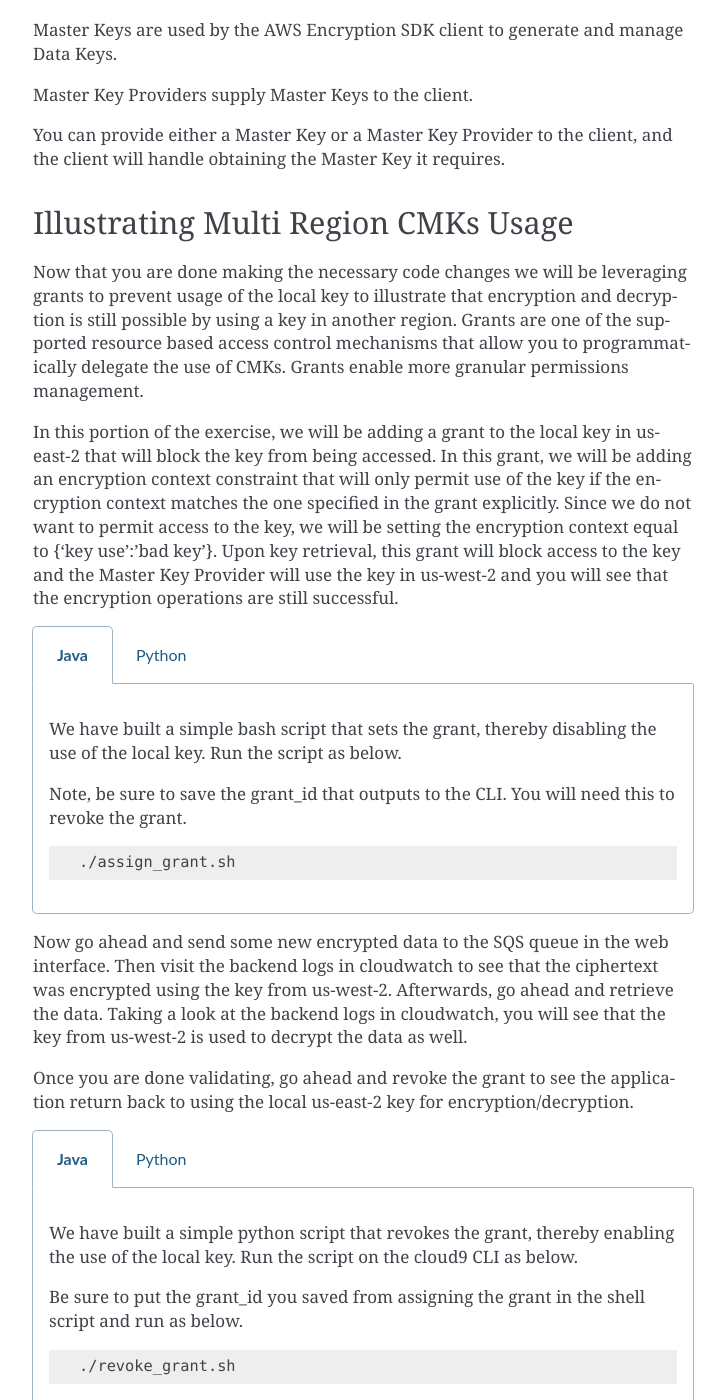
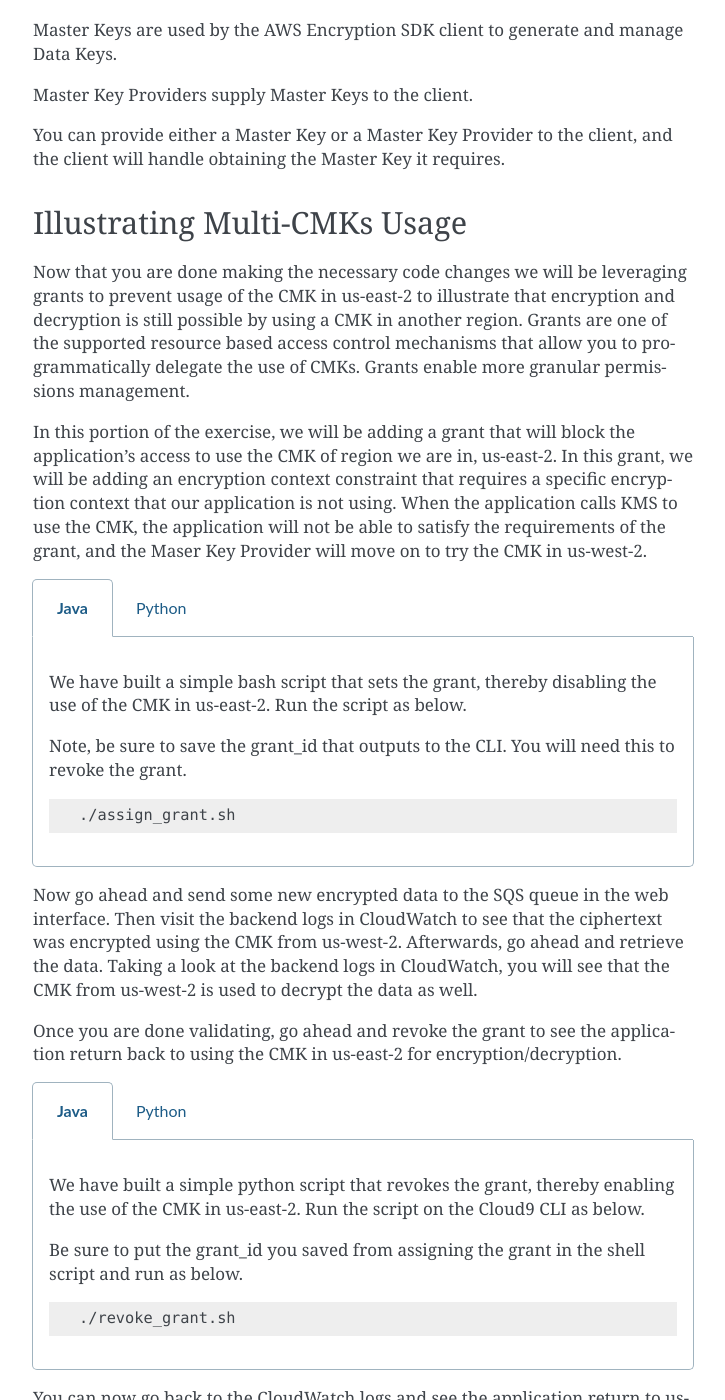
Before and after one commit to aws-samples/busy-engineers-encryption-sdk, a Sphinx documentation site: the page built from docs/exercises/5-multi_region.rst, in a window 1280 px wide and 1400 px high, scrolled down 4534 px. Shown: the whole window, without its empty margins (387-1112 px from the left). Built offline with Sphinx 7.4.7, drawn with Linux system fonts in a browser that asks for light colours; some of the changed text lies outside the part shown.

Commit message:
making changes based on Liz's docs comments

```diff
--- a/docs/exercises/5-multi_region.rst
+++ b/docs/exercises/5-multi_region.rst
@@ -50,7 +50,7 @@
 you can encrypt the data key with KMS CMKs in different regions. Applications
 running in each region can then use the local KMS endpoint to decrypt data
 faster and with higher availability. This also allows your data to be recovered
-using the key from another region if the local KMS CMK has been corrupted,
+using the CMK from another region if the KMS CMK of the current region has been corrupted,
 disabled, or deleted.
 
 Overview of exercise
@@ -118,10 +118,11 @@
 
 :ref:`master-keys` are used by the AWS Encryption SDK to protect your data.
 The first step to setting up multiple master keys is setting up a Master Key
-Provider. When setting up our Master Key Provider, we will be adding a local
-master key (the key for the region, us-east-2, we are currently in) and a key
-in another region. Please note, the cloud formation template has already created
-the keys for you in two different regions, us-east-2 and us-west-2.
+Provider. When setting up our Master Key Provider, we will be adding a CMK in
+the region the application runs in, us-east-2, as well as, in a different
+region, us-west-2. Please note, the CloudFormation template will create the CMKs
+for you in us-east-2 and us-west-2.
+
 
 .. tabs::
 
@@ -172,7 +173,7 @@
     .. group-tab:: Java
 
         We won't need the class attribute for ``MasterKey``, so modify that with ``MasterKeyEast``
-        for the key in us-east-2 and ``MasterKeyWest`` for the key in us-west-2. Add ``MasterKeyProvider``
+        for the CMK in us-east-2 and ``MasterKeyWest`` for the CMK in us-west-2. Add ``MasterKeyProvider``
         for the KMS Master Key Provider.
 
         .. code-block:: java
@@ -207,8 +208,8 @@
 
     .. group-tab:: Python
 
-        We will be constructing a new multi region KMS Master Key Provider, so replace the call to the
-        KMSMasterKeyProvider in ``__init__`` with a call to our multi region KMS Master Key Provider constructor.
+        We will be constructing a new multi-CMK KMS Master Key Provider, so replace the call to the
+        KMSMasterKeyProvider in ``__init__`` with a call to our multi-CMK KMS Master Key Provider constructor.
 
         .. code-block:: python
            :lineno-start: 32
@@ -329,27 +330,26 @@
 .. _Master Keys: https://docs.aws.amazon.com/encryption-sdk/latest/developer-guide/concepts.html#master-key-provider
 .. _Master Key Providers: https://docs.aws.amazon.com/encryption-sdk/latest/developer-guide/concepts.html#master-key-operations
 
-Illustrating Multi Region CMKs Usage
+Illustrating Multi-CMKs Usage
 ====================================
 
-Now that you are done making the necessary code changes we will be leveraging grants to prevent usage of the local
-key to illustrate that encryption and decryption is still possible by using a key in another region. Grants are one
-of the supported resource based access control mechanisms that allow you to programmatically delegate the use of CMKs.
-Grants enable more granular permissions management.
+Now that you are done making the necessary code changes we will be leveraging grants to prevent usage of the CMK in
+us-east-2 to illustrate that encryption and decryption is still possible by using a CMK in another region. Grants are
+one of the supported resource based access control mechanisms that allow you to programmatically delegate the use of
+CMKs. Grants enable more granular permissions management.
 
-In this portion of the exercise, we will be adding a grant to the local key in us-east-2 that will block the key from
-being accessed. In this grant, we will be adding an encryption context constraint that will only permit use of the key
-if the encryption context matches the one specified in the grant explicitly. Since we do not want to permit access to
-the key, we will be setting the encryption context equal to {'key use':'bad key'}. Upon key retrieval, this grant will
-block access to the key and the Master Key Provider will use the key in us-west-2 and you will see that the
-encryption operations are still successful.
+In this portion of the exercise, we will be adding a grant that will block the application's access to use the CMK of
+region we are in, us-east-2. In this grant, we will be adding an encryption context constraint that requires a specific
+encryption context that our application is not using. When the application calls KMS to use the CMK, the application
+will not be able to satisfy the requirements of the grant, and the Maser Key Provider will move on to try the CMK
+in us-west-2.
 
 .. tabs::
 
     .. group-tab:: Java
 
-        We have built a simple bash script that sets the grant, thereby disabling the use of the local key. Run
-        the script as below.
+        We have built a simple bash script that sets the grant, thereby disabling the use of the CMK in us-east-2.
+        Run the script as below.
 
         Note, be sure to save the grant_id that outputs to the CLI. You will need this to revoke the grant.
 
@@ -359,8 +359,8 @@
 
     .. group-tab:: Python
 
-        We have built a simple python script that sets the grant, thereby disabling the use of the local key. Run
-        the script on the cloud9 CLI as below.
+        We have built a simple python script that sets the grant, thereby disabling the use of the CMK in us-east-2.
+        Run the script on the Cloud9 CLI as below.
 
         Note, be sure to save the grant_id that outputs to the CLI. You will need this to revoke the grant.
 
@@ -369,19 +369,19 @@
             ./assign_grant.sh
 
 Now go ahead and send some new encrypted data to the SQS queue in the web interface. Then visit the backend logs
-in cloudwatch to see that the ciphertext was encrypted using the key from us-west-2. Afterwards, go ahead
-and retrieve the data. Taking a look at the backend logs in cloudwatch, you will see that the key from us-west-2
+in CloudWatch to see that the ciphertext was encrypted using the CMK from us-west-2. Afterwards, go ahead
+and retrieve the data. Taking a look at the backend logs in CloudWatch, you will see that the CMK from us-west-2
 is used to decrypt the data as well.
 
-Once you are done validating, go ahead and revoke the grant to see the application return back to using the local
-us-east-2 key for encryption/decryption.
+Once you are done validating, go ahead and revoke the grant to see the application return back to using the CMK in
+us-east-2 for encryption/decryption.
 
 .. tabs::
 
     .. group-tab:: Java
 
-        We have built a simple python script that revokes the grant, thereby enabling the use of the local key. Run
-        the script on the cloud9 CLI as below.
+        We have built a simple python script that revokes the grant, thereby enabling the use of the CMK in us-east-2.
+        Run the script on the Cloud9 CLI as below.
 
         Be sure to put the grant_id you saved from assigning the grant in the shell script and run as below.
 
@@ -392,8 +392,8 @@
 
     .. group-tab:: Python
 
-        We have built a simple python script that revokes the grant, thereby enabling the use of the local key. Run
-        the script on the cloud9 CLI as below.
+        We have built a simple python script that revokes the grant, thereby enabling the use of the CMK in us-east-2.
+        Run the script on the Cloud9 CLI as below.
 
         Be sure to put the grant_id you saved from assigning the grant in the shell script and run as below.
 
@@ -401,10 +401,10 @@
 
             ./revoke_grant.sh
 
-You can now go back to the cloudwatch logs and see the application return to using the local key in us-east-2 for
+You can now go back to the CloudWatch logs and see the application return to using the CMK in us-east-2 for
 encryption and decryption.
 
-Another good place to see the multi region CMK use in effect is to visit the cloudtrail events for KMS. Here you
+Another good place to see the multi-CMK use in effect is to visit the CloudTrail events for KMS. Here you
 will be able to see each request that comes to KMS. You can use the debugging tips to help narrow done your
 results.
 
```
Also changed, not shown: other parts of docs/exercises/5-multi_region.rst (+1 -1 lines).
